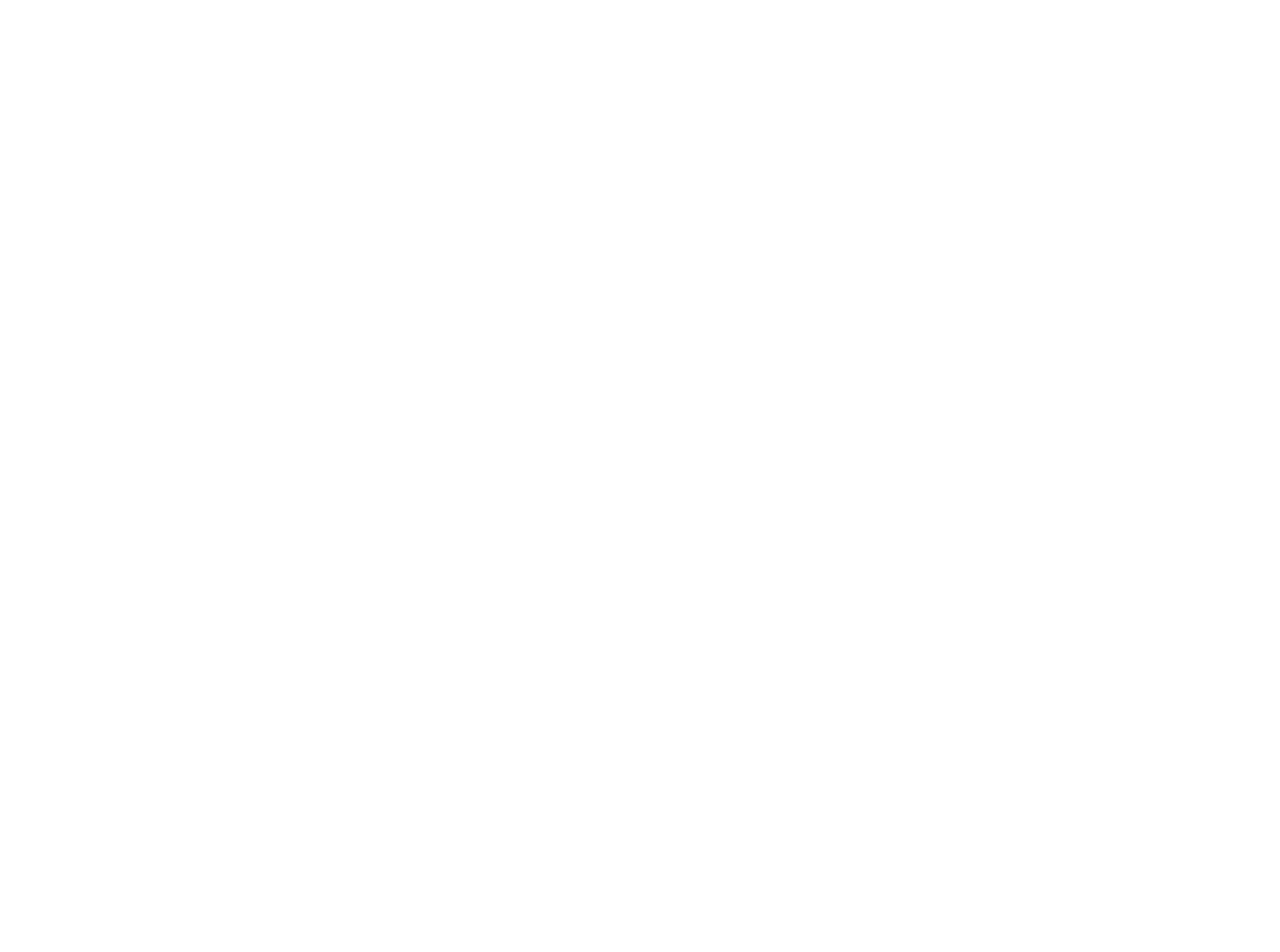
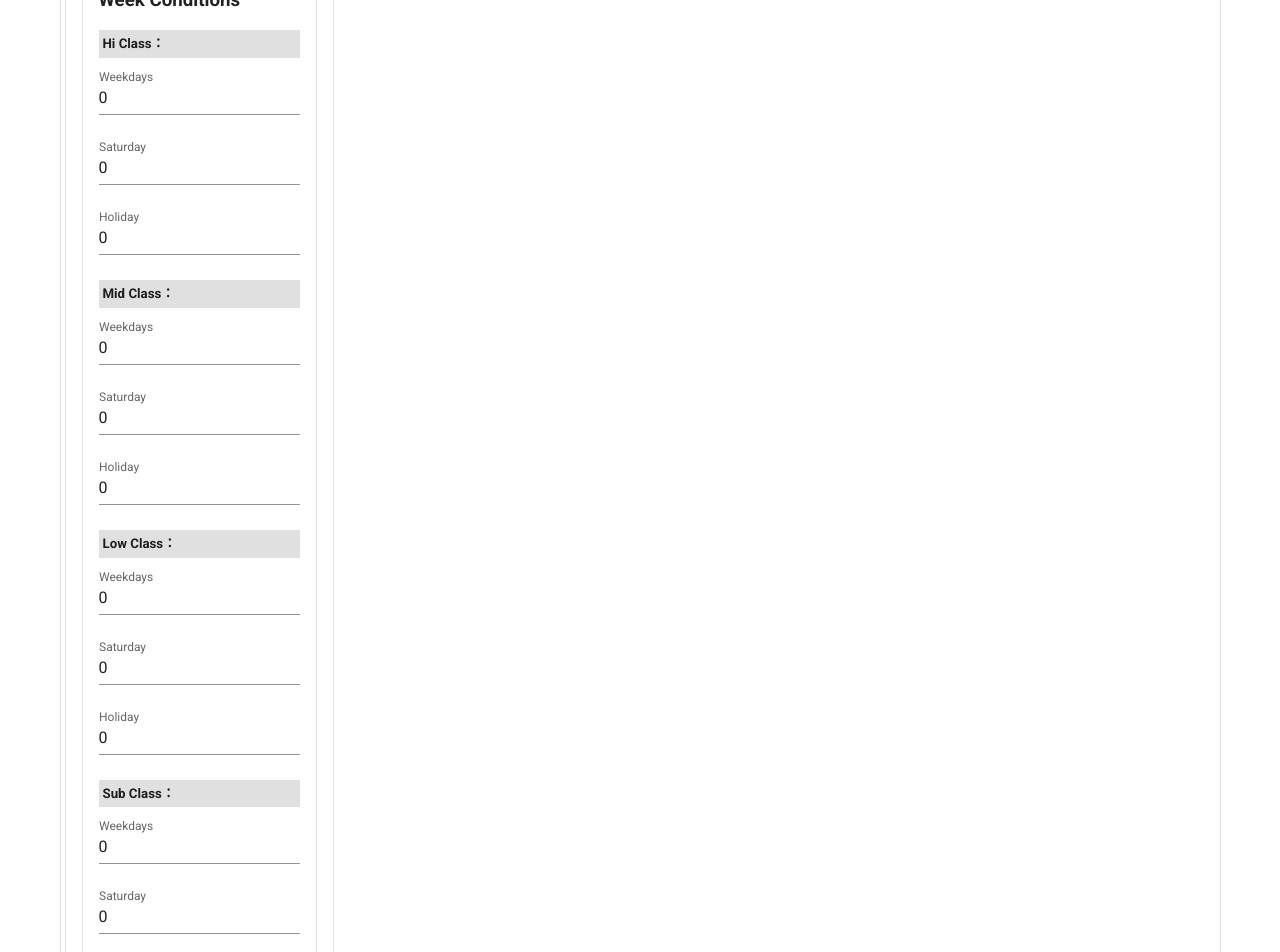
Before and after one commit to BoxPistols/nuxt-vuetify-20120, a Nuxt app: page /layout in a window 1280 px wide. Shown: the part 1020-1972 px from the top of the page. Before the commit the page ends 1025 px from the top, so only its background shows below. Built offline with nearby package versions, Linux system fonts and the light colour scheme.

Commit message:
work time ad

```diff
--- a/pages/layout.vue
+++ b/pages/layout.vue
@@ -1,8 +1,8 @@
 <template>
 <v-app class="grey lighten-5">
-  <v-row class="d-flex flex-nowrap" width="1200">
+  <v-row class="d-flex flex-nowrap" width="">
     <!-- Outer -->
-    <v-col cols="12">
+    <v-col cols="12" class="wrap">
       <v-card class="pa-1" outlined tile>
 
         <v-row no-gutters>
@@ -16,7 +16,7 @@
         <v-row>
 
           <!-- Layout-Left  -->
-          <v-col cols="3">
+          <v-col cols="3" style="">
             <!-- Basic Conditions -->
             <v-card class="pa-1" outlined tile>
               <v-col cols="12">
@@ -47,6 +47,7 @@
               </v-col>
             </v-card>
             <!-- /Basic Conditions -->
+
             <!-- Month Conditions -->
             <v-card class="pa-1" outlined tile>
               <v-col cols="12">
@@ -95,6 +96,63 @@
               </v-col>
             </v-card>
             <!-- /Month Conditions -->
+
+            <!-- Week Conditions -->
+            <v-card class="pa-1" outlined tile>
+              <v-col cols="12">
+                <v-card class="pa-1" outlined tile>
+                  <v-col cols="12">
+                    <h3 class="pb-3">Week Conditions</h3>
+                    <!-- <h4 class="pb-1">Weekdays</h4> -->
+
+                    <div class="d-flex flex-column">
+                      <h5 class="grey lighten-2 pa-1 mb-2 mt-1">Hi Class：</h5>
+                      <div class="form_title"></div>
+                      <div class="form_field">
+                        <v-text-field label="Weekdays" value="0" type="number" suffix=""></v-text-field>
+                        <v-text-field label="Saturday" value="0" type="number" suffix=""></v-text-field>
+                        <v-text-field label="Holiday" value="0" type="number" suffix=""></v-text-field>
+                      </div>
+                    </div>
+
+                    <div class="d-flex flex-column">
+                      <h5 class="grey lighten-2 pa-1 mb-2 mt-1">Mid Class：</h5>
+                      <div class="form_title"></div>
+                      <div class="form_field">
+                        <v-text-field label="Weekdays" value="0" type="number" suffix=""></v-text-field>
+                        <v-text-field label="Saturday" value="0" type="number" suffix=""></v-text-field>
+                        <v-text-field label="Holiday" value="0" type="number" suffix=""></v-text-field>
+                      </div>
+                    </div>
+
+                    <div class="d-flex flex-column">
+                      <h5 class="grey lighten-2 pa-1 mb-2 mt-1">Low Class：</h5>
+                      <div class="form_title"></div>
+                      <div class="form_field">
+                        <v-text-field label="Weekdays" value="0" type="number" suffix=""></v-text-field>
+                        <v-text-field label="Saturday" value="0" type="number" suffix=""></v-text-field>
+                        <v-text-field label="Holiday" value="0" type="number" suffix=""></v-text-field>
+                      </div>
+                    </div>
+
+                    <div class="d-flex flex-column">
+                      <h5 class="grey lighten-2 pa-1 mb-2 mt-1">Sub Class：</h5>
+                      <div class="form_title"></div>
+                      <div class="form_field">
+                        <v-text-field label="Weekdays" value="0" type="number" suffix=""></v-text-field>
+                        <v-text-field label="Saturday" value="0" type="number" suffix=""></v-text-field>
+                        <v-text-field label="Holiday" value="0" type="number" suffix=""></v-text-field>
+                      </div>
+                    </div>
+
+                  </v-col>
+
+                </v-card>
+              </v-col>
+            </v-card>
+            <!-- /Week Conditions -->
+
+
           </v-col>
           <!-- /Layout-Left  -->
 
@@ -145,6 +203,10 @@
 </script>
 
 <style lang="sass" scoped>
+.wrap
+  max-width: 1600px
+  min-width: 80vw
+  width: 100%
 .form_title
   font-size: 13px
 .v-input.theme--light.v-text-field.v-text-field--single-line.v-text-field--is-booted
```
